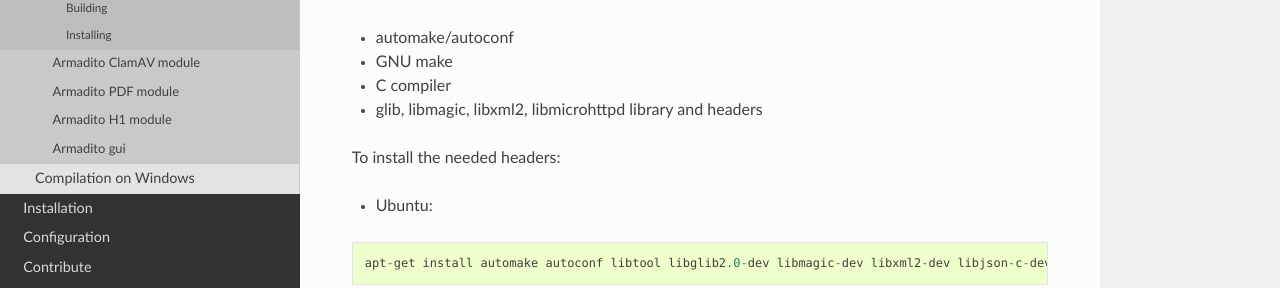
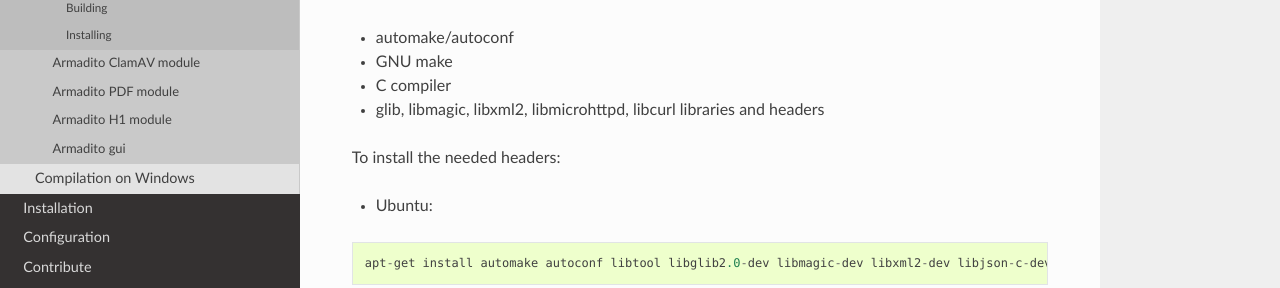
Before and after one commit to armadito/armadito-doc, a Sphinx documentation site: the page built from source/compilation/linux/core.rst, in a window 1280 px wide and 900 px high. Shown: the part 310-598 px from the top of the window. Built offline with Sphinx 7.4.7 and the Read the Docs theme 2.0.0, drawn with Linux system fonts in a browser that asks for light colours.

Commit message:
Update doc

```diff
--- a/source/compilation/linux/core.rst
+++ b/source/compilation/linux/core.rst
@@ -11,7 +11,7 @@
 - automake/autoconf
 - GNU make
 - C compiler
-- glib, libmagic, libxml2, libmicrohttpd library and headers
+- glib, libmagic, libxml2, libmicrohttpd, libcurl libraries and headers
 
 To install the needed headers:
 
@@ -19,13 +19,13 @@
 
 ::
 
-     apt-get install automake autoconf libtool libglib2.0-dev libmagic-dev libxml2-dev libjson-c-dev libmicrohttpd-dev
+     apt-get install automake autoconf libtool libglib2.0-dev libmagic-dev libxml2-dev libjson-c-dev libmicrohttpd-dev libcurl4-openssl-dev
 
 - Fedora:
 
 ::
 
-     dnf install automake autoconf libtool glib2-devel file-devel libxml2-devel json-c-devel libmicrohttpd-devel
+     dnf install automake autoconf libtool glib2-devel file-devel libxml2-devel json-c-devel libmicrohttpd-devel libcurl-devel
 
 
 Configuration
```
